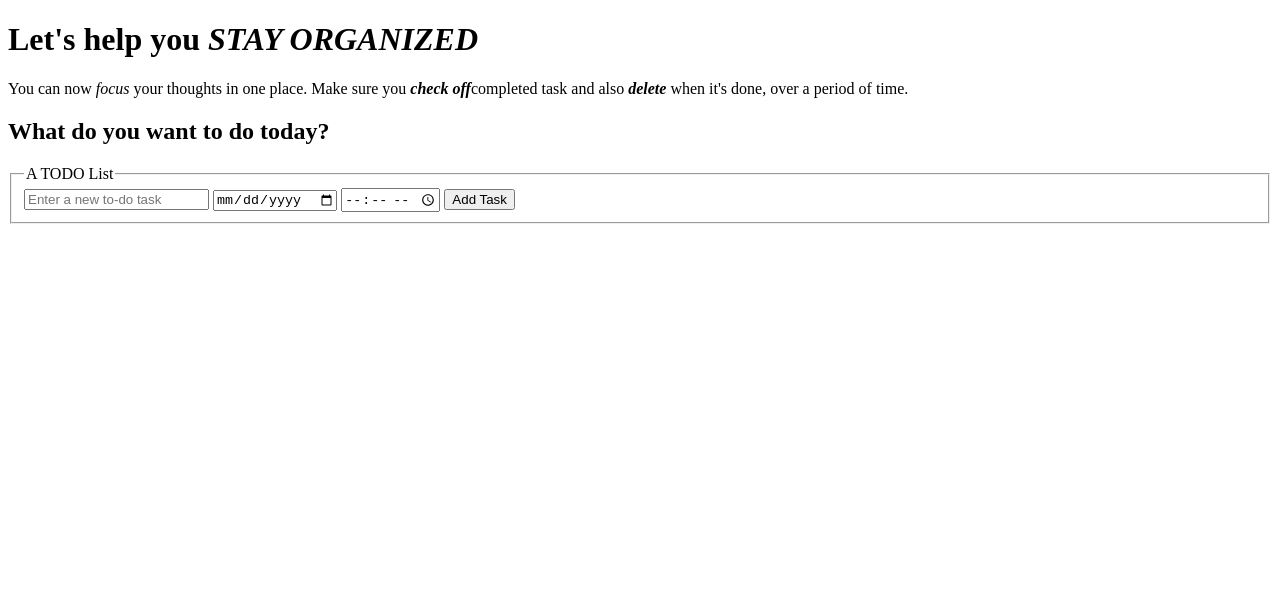
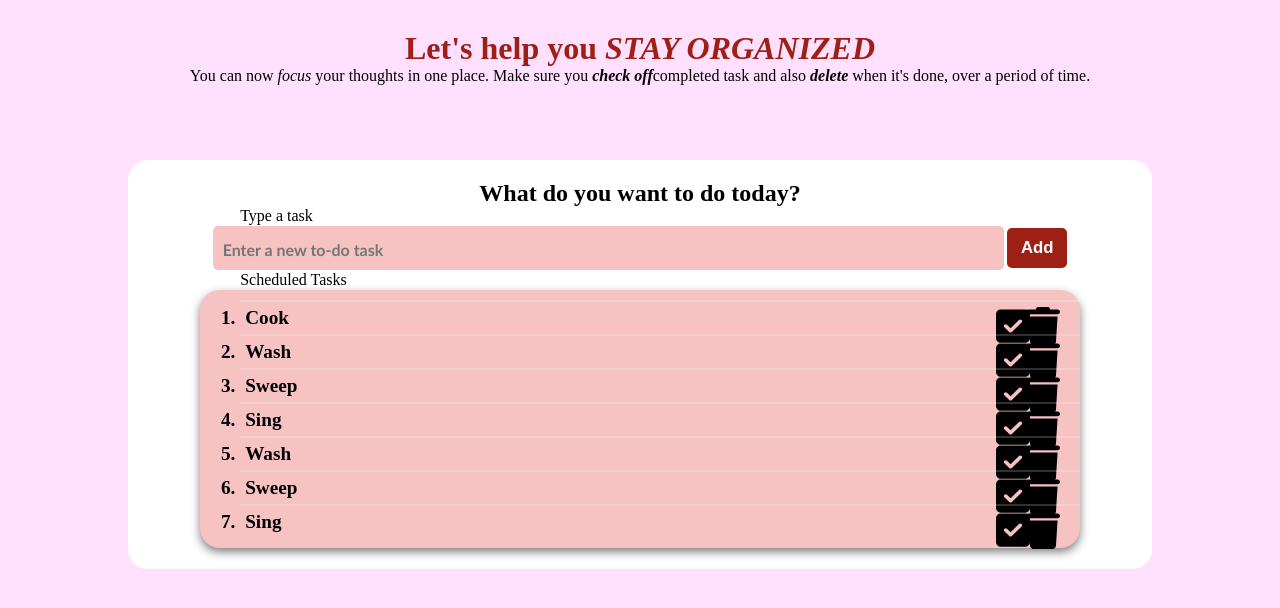
Before and after one commit to kofodym/TodoList, a plain HTML site: page index.html in a window 1280 px wide. Drawn offline with Linux system fonts and the light colour scheme.

Commit message:
Added css styles

```diff
--- /dev/null
+++ b/Resources/mediaQueries.css
@@ -0,0 +1,42 @@
+/* For mobile devices */
+@media (min-width:320px) and (max-width:480px) {
+    body {
+        background-color: rgb(164, 255, 255);
+    }
+
+    .inputs {
+        display: flex;
+        flex-direction: column;
+        align-items: center;
+        justify-content: center;
+    }
+}
+
+/* For Tablets */
+@media (min-width:481px) and (max-width:768px) {
+    body {
+        background-color: rgb(176, 198, 255);
+    }
+}
+
+/* For small screen laptops */
+@media (min-width:769px) and (max-width:1024px) {
+
+    body {
+        background-color: rgb(210, 207, 255);
+    }
+}
+
+/* For large screen laptops */
+@media (min-width:1025px) and (max-width:1200px) {
+    body {
+        background-color: rgb(239, 230, 238);
+    }
+}
+
+/* For Extra Large Screens e.g TV */
+@media (min-width:1201px) {
+    body {
+        background-color: rgb(255, 225, 255);
+    }
+}
--- /dev/null
+++ b/Resources/styles.css
@@ -0,0 +1,153 @@
+* {
+    padding: 0;
+    margin: 0;
+    box-sizing: border-box;
+}
+
+body {
+    display: flex;
+    flex-direction: column;
+    align-items: center;
+    background-color: white;
+    margin: 10px auto;
+    padding: 20px 40px;
+    height: 100%;
+    position: relative;
+
+}
+
+h1 {
+    font-size: 2rem;
+    color: #9b170bf5;
+    font-weight: bolder;
+}
+
+.form-group {
+    display: flex;
+    justify-content: center;
+    background-color: white;
+    margin-top: 30px;
+    border-radius: 20px;
+    width: 80%;
+    position: absolute;
+    top: 120px;
+}
+
+form {
+    display: flex;
+    flex-direction: column;
+    align-content: center;
+    width: 90%;
+    justify-content: space-evenly;
+    align-items: center;
+    /* min-height: 400px; */
+    padding: 20px;
+}
+
+
+
+/* place-content: center; */
+
+/* align-content: center;
+
+align-items: center; */
+
+
+
+.input-text {
+    border: none;
+    padding: 10px;
+    border-radius: 5px;
+    /* min-width: 20px; */
+    width: 90%;
+
+}
+
+input {
+    background-color: #f7c2c2;
+    font-weight: bolder;
+    font-size: 20px;
+    font-family: 'Trebuchet MS', 'Lucida Sans Unicode', 'Lucida Grande', 'Lucida Sans', Arial, sans-serif;
+}
+
+input::placeholder {
+    font-size: medium;
+}
+
+button {
+    border: none;
+    border-radius: 20px;
+    padding: 10px 7px;
+    border-radius: 5px;
+    width: 60px;
+    min-width: 50px;
+    background-color: #9b170bf5;
+    color: white;
+    font-weight: bold;
+    font-size: 1.05rem;
+    cursor: pointer;
+    margin-left: 3px;
+}
+
+button:hover {
+    font-weight: bolder;
+    font-size: 1.2rem;
+}
+
+.scheduled-task {
+    background-color: #f7c2c2;
+    box-shadow: 0 4px 10px rgba(0, 0, 0, 0.5);
+    color: black;
+}
+
+
+
+/* .scheduled-group{
+    width: 100%;
+} */
+
+fieldset {
+    display: flex;
+    align-items: center;
+    justify-content: center;
+    width: 100%;
+    border: none;
+    padding: 1px;
+}
+
+fieldset>legend {
+    /* text-align: left; */
+    margin-left: 40px;
+}
+
+
+ul {
+    padding: 10px 0px;
+    border-radius: 20px;
+    font-size: 1.2rem;
+    font-weight: bold;
+    list-style-type: decimal;
+    width: 100%;
+    padding-left: 40px;
+
+}
+
+.scheduled-task li {
+    list-style-image: url("");
+    /* color: white; */
+    padding: 5px;
+    border-top: 2px solid rgba(255, 255, 255, 0.197);
+    position: relative;
+}
+
+.scheduled-task li .checked {
+    position: absolute;
+    right: 50px;
+    cursor: pointer;
+}
+
+.scheduled-task li .trash {
+position: absolute;
+    right: 20px;
+    cursor: pointer;
+}
--- a/index.html
+++ b/index.html
@@ -6,6 +6,8 @@
     <meta name="viewport" content="width=device-width, initial-scale=1.0" />
     <meta name="description" content="todo-list" />
     <title>TODO LIST</title>
+    <link rel="stylesheet" href="./Resources/styles.css">
+    <link rel="stylesheet" href="./Resources/mediaQueries.css">
 </head>
 
 <body>
@@ -18,18 +20,35 @@
         over a period of time.
     </p>
 
-    <section>
+    <section class="form-group">
         <form class="form">
-            <h2 class="form-header">What do you want to do today?</h2>
-            <p id="date-time"></p>
+            <h2 class="form-header">What do you want to do today? <p id="date-time"></p></h2>
+
             <fieldset>
-                <legend>A TODO List</legend>
-
+                <legend> Type a task</legend>
                 <input type="text" placeholder="Enter a new to-do task" class="input-text" />
-                <input type="date" name="date" id="date" />
-
-                <input type="time" name="" id="" />
-                <button type="submit" id="submit">Add Task</button>
+                <!-- <input type="date" name="date" id="date" /> -->
+                <!-- <input type="time" name="" id="" /> -->
+                <button type="submit" id="submit">Add</button>
+            </fieldset>
+            <fieldset class="scheduled-group">
+                <legend> Scheduled Tasks</legend>
+                <ul class="scheduled-task">
+                    <li>Cook <img src="./Resources/images/square-check-solid.svg" alt="checked-list" class="checked" width="4%">
+                    <img src="./Resources/images/trash-solid.svg" alt="Trash-list" class="trash" width="4%"></li>
+                    <li>Wash<img src="./Resources/images/square-check-solid.svg" alt="checked-list" class="checked" width="4%">
+                    <img src="./Resources/images/trash-solid.svg" alt="Trash-list" class="trash" width="4%"></li>
+                    <li>Sweep <img src="./Resources/images/square-check-solid.svg" alt="checked-list" class="checked" width="4%">
+                    <img src="./Resources/images/trash-solid.svg" alt="Trash-list" class="trash" width="4%"></li>
+                    <li>Sing <img src="./Resources/images/square-check-solid.svg" alt="checked-list"  class="checked" width="4%">
+                    <img src="./Resources/images/trash-solid.svg" alt="Trash-list" class="trash" width="4%"></li>
+                    <li>Wash <img src="./Resources/images/square-check-solid.svg" alt="checked-list"  class="checked"width="4%">
+                    <img src="./Resources/images/trash-solid.svg" alt="Trash-list" class="trash" width="4%"></li>
+                    <li>Sweep <img src="./Resources/images/square-check-solid.svg" alt="checked-list" class="checked" width="4%">
+                    <img src="./Resources/images/trash-solid.svg" alt="Trash-list" class="trash" width="4%"></li>
+                    <li>Sing <img src="./Resources/images/square-check-solid.svg" alt="checked-list" class="checked" width="4%">
+                    <img src="./Resources/images/trash-solid.svg" alt="Trash-list" class="trash" width="4%"></li>
+                </ul>
             </fieldset>
         </form>
     </section>
```
Also changed, not shown: Resources/images/square-check-solid.svg (added), Resources/images/trash-solid.svg (added).
